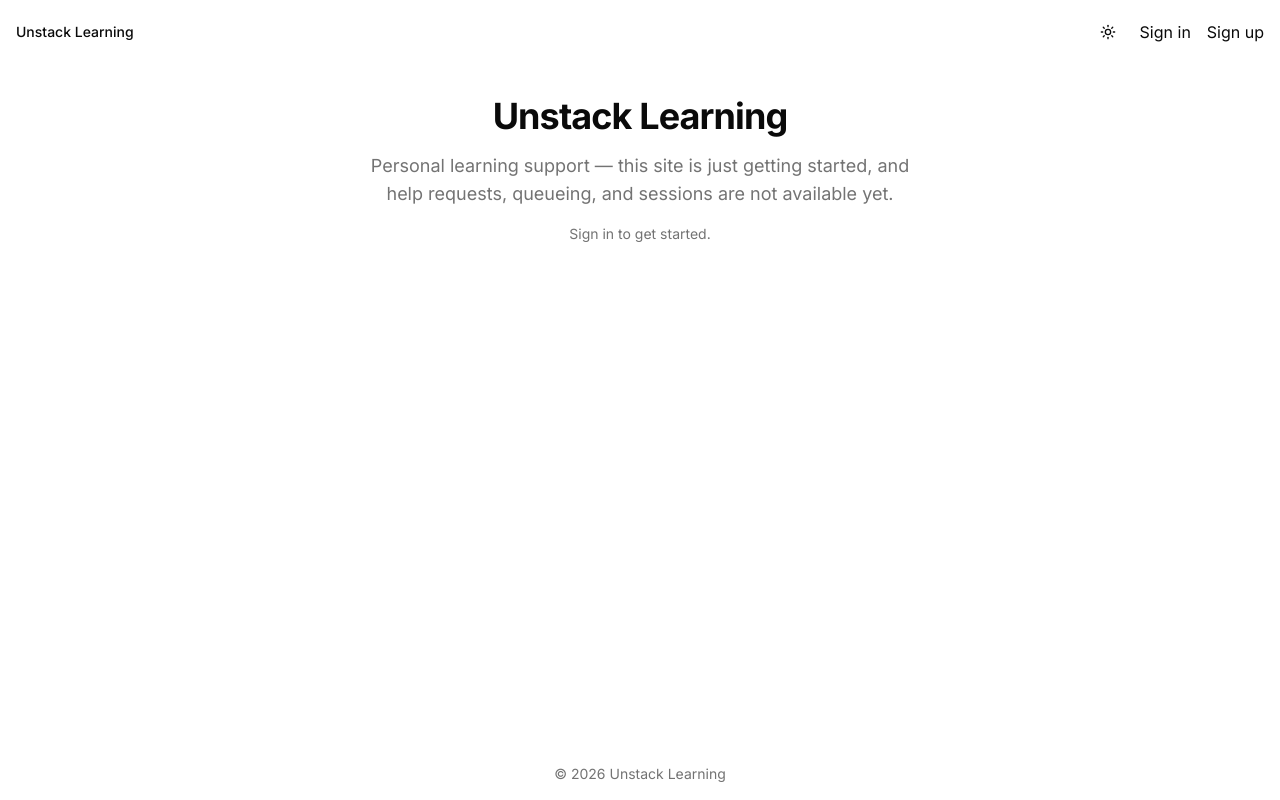
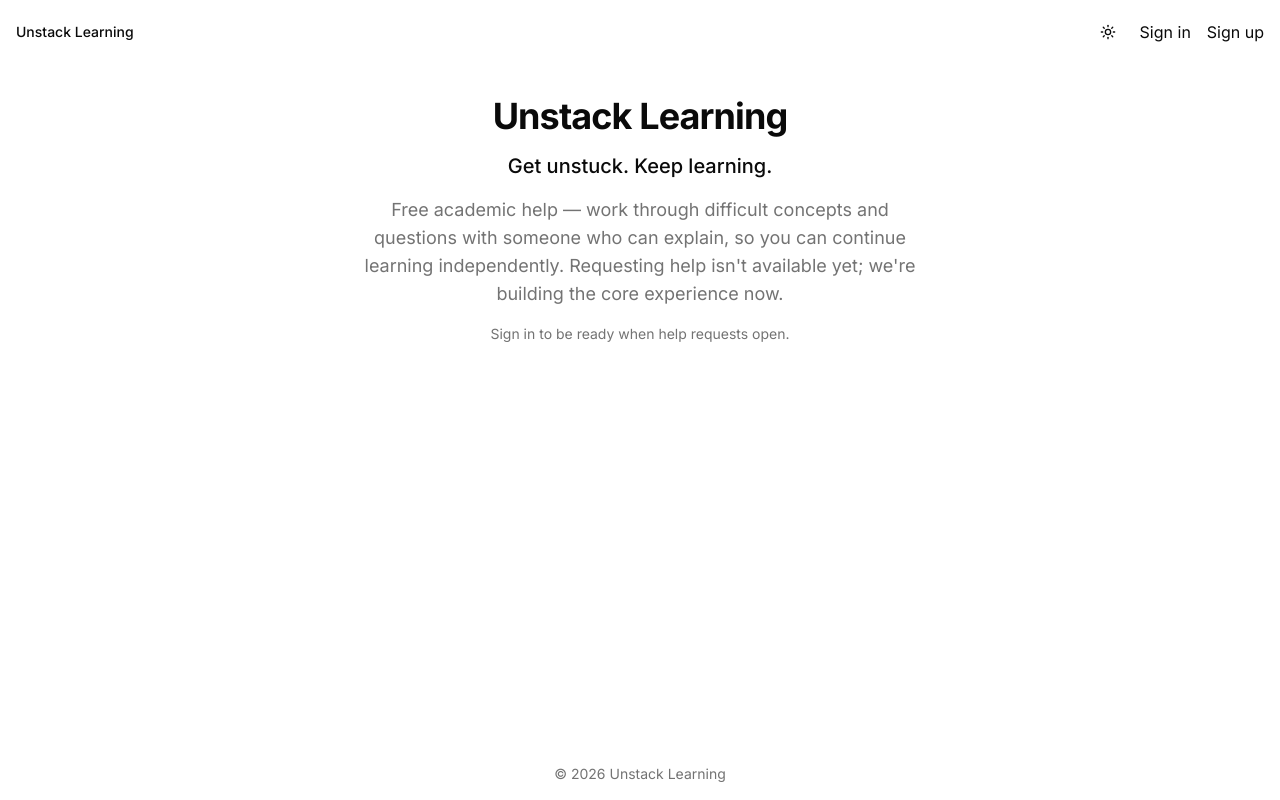
Before and after one commit to weamp-org/unstack-learning-frontend, a Next.js app: page / in a window 1280 px wide. Built offline with nearby package versions, Linux system fonts and the light colour scheme; no server answers.

Commit message:
feat: mission-aligned home copy and metadata

```diff
--- a/src/app/layout.tsx
+++ b/src/app/layout.tsx
@@ -36,7 +36,8 @@ const geistMono = Geist_Mono({
 
 export const metadata: Metadata = {
   title: "Unstack Learning",
-  description: "Unstack Learning — personal learning support.",
+  description:
+    "Unstack Learning — free academic help. Get unstuck, build understanding, and keep learning.",
 };
 
 export default function RootLayout({
--- a/src/app/page.tsx
+++ b/src/app/page.tsx
@@ -6,9 +6,12 @@ export default async function Home() {
   return (
     <div className="flex flex-1 flex-col items-center justify-center gap-4 p-8 text-center">
       <h1 className="text-4xl font-bold tracking-tight">Unstack Learning</h1>
+      <p className="text-xl font-medium">Get unstuck. Keep learning.</p>
       <p className="max-w-xl text-lg text-muted-foreground">
-        Personal learning support — this site is just getting started, and help
-        requests, queueing, and sessions are not available yet.
+        Free academic help — work through difficult concepts and questions with
+        someone who can explain, so you can continue learning independently.
+        Requesting help isn&apos;t available yet; we&apos;re building the core
+        experience now.
       </p>
       {user ? (
         <p className="text-sm text-muted-foreground">
@@ -19,7 +22,9 @@ export default async function Home() {
           .
         </p>
       ) : (
-        <p className="text-sm text-muted-foreground">Sign in to get started.</p>
+        <p className="text-sm text-muted-foreground">
+          Sign in to be ready when help requests open.
+        </p>
       )}
     </div>
   );
```
